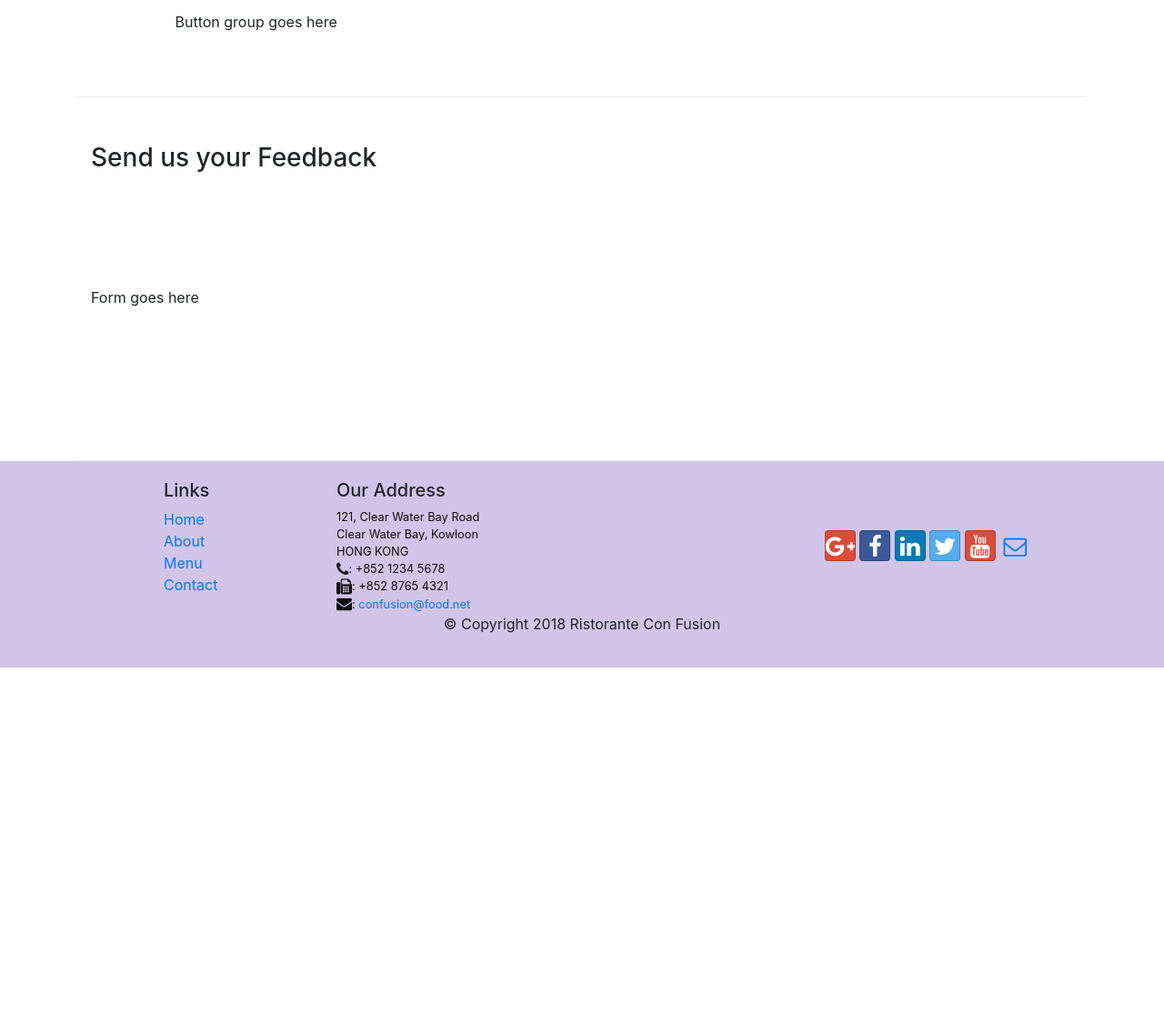
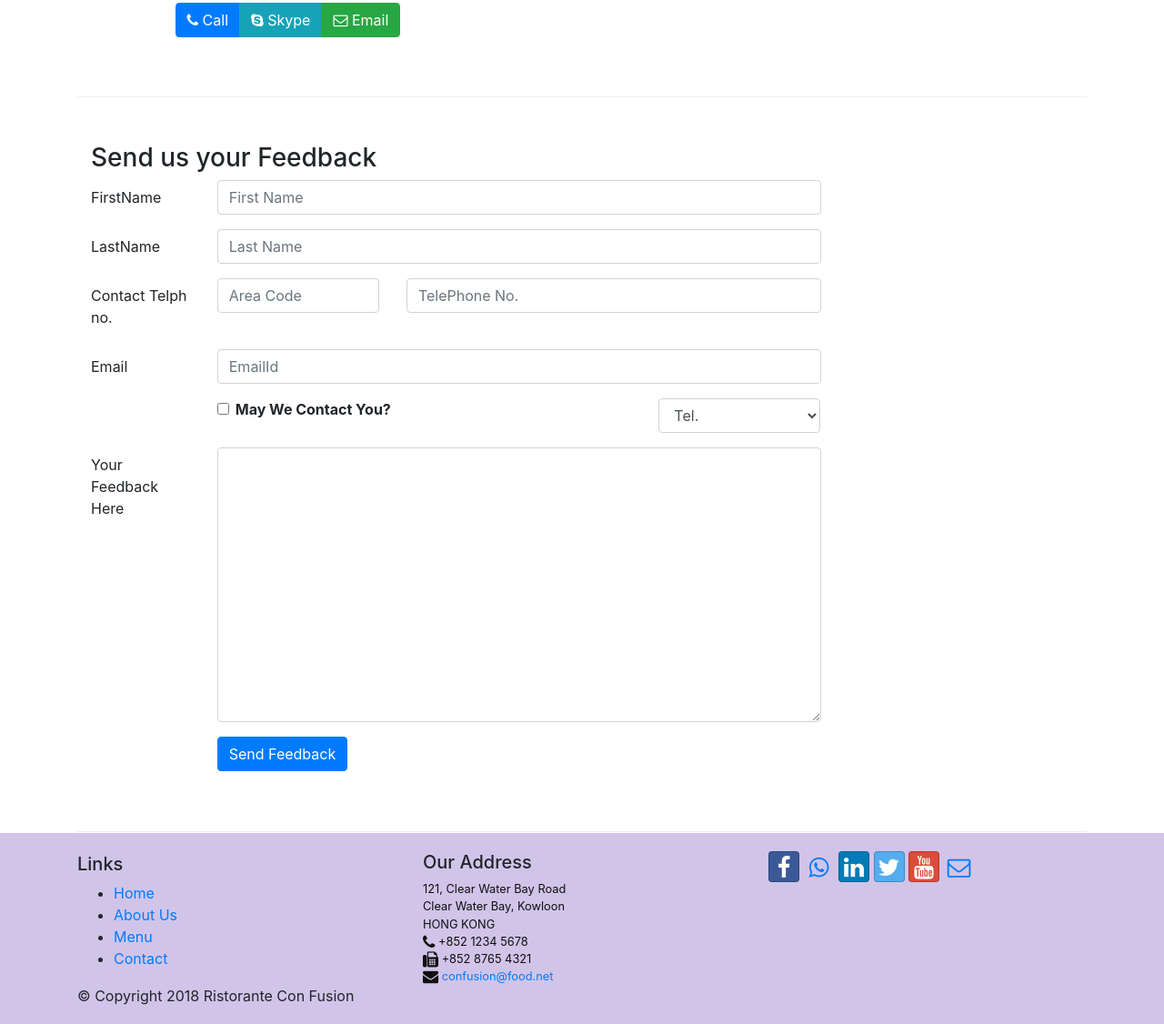
Before and after one commit to RamkiGanesh007/ConFusion, a website: page contactus.html in a window 1280 px wide. Shown: the part 758-1884 px from the top of the page at 91% size. Before the commit the page ends 1492 px from the top, so only its background shows below. Drawn offline with nearby package versions, Linux system fonts and the light colour scheme; files that its build step writes are made by us from their sources.

Commit message:
User Input Bootstrap

```diff
--- a/contactus.html
+++ b/contactus.html
@@ -13,7 +13,7 @@
     <link rel="stylesheet" href="node_modules/bootstrap/dist/css/bootstrap.min.css">
     <link rel="stylesheet" href="node_modules/font-awesome/css/font-awesome.min.css">
     <link rel="stylesheet" href="node_modules/bootstrap-social/bootstrap-social.css">
-    <link href="css/styles.css" rel="stylesheet">
+    <link href="./styles.css" rel="stylesheet">
 </head>
 
 <body>
@@ -28,7 +28,7 @@
                         <li class="nav-item"><a class="nav-link" href="./index.html"><span class="fa fa-home fa-lg"></span> Home</a></li>
                         <li class="nav-item"><a class="nav-link" href="./aboutus.html"><span class="fa fa-info fa-lg"></span> About</a></li>
                         <li class="nav-item"><a class="nav-link" href="#"><span class="fa fa-list fa-lg"></span> Menu</a></li>
-                        <li class="nav-item active"><a class="nav-link" href="#"><span class="fa fa-address-card fa-lg"></span> Contact</a></li>
+                        <li class="nav-item active"><a class="nav-link" href="./contactus.html"><span class="fa fa-address-card fa-lg"></span> Contact</a></li>
                 </ul>
             </div>
         </div>
@@ -79,7 +79,11 @@
                 <h5>Map of our Location</h5>
             </div>
             <div class="col-12 col-sm-11 offset-sm-1">
-                Button group goes here
+                <div class="btn-group" role="group">
+                    <a role="button" class="btn btn-primary" href="tel:+917386469793"><i class="fa fa-phone"></i> Call</a>
+                    <a role="button" class="btn btn-info" href="https://web.skype.com"><i class="fa fa-skype"></i> Skype</a>
+                    <a role="button" class="btn btn-success" href="mailto:gk4309303@gmail.com?Subject=Hello%20again"><i class="fa fa-envelope-o"></i> Email</a>
+                </div>
             </div>
         </div>
 
@@ -88,56 +92,118 @@
               <h3>Send us your Feedback</h3>
            </div>
             <div class="col-12 col-md-9">
-                Form goes here
+                <form>
+                    <div class="form-group row">
+                            <label for="firstname" class="col-md-2 col-form-label">FirstName</label>
+                        <div class="col-md-10">
+                            <input type="text"  class="form-control" id="firstname" name="firstname" placeholder="First Name">
+                        </div>
+                    </div>
+                    <div class="form-group row">
+                            <label for="lastname" class="col-md-2 col-form-label">LastName</label>
+                        <div class="col-md-10">
+                            <input type="text"  class="form-control" id="lastname" name="lastname" placeholder="Last Name">
+                        </div>
+                    </div>
+
+                    <div class="form-group row">
+                            <label for="telnum" class="col-12 col-md-2 col-form-label">Contact Telph no.</label>
+                        <div class="col-5 col-md-3">
+                            <input type="text"  class="form-control" id="areacode" name="areacode" placeholder="Area Code">
+                        </div>
+
+                        <div class="col-7 col-md-7">
+                            <input type="text"  class="form-control" id="telnum" name="telnum" placeholder="TelePhone No.">
+                        </div>
+                    </div>
+
+                        <div class="form-group row">
+                            <label for="emailid" class="col-md-2 col-form-label">Email</label>
+                        <div class="col-md-10">
+                            <input type="email"  class="form-control" id="emailid" name="emailid" placeholder="EmailId">
+                            </div>
+                        </div>
+                    <div class="form-group row">
+                        <div class="col-md-6 offset-md-2">
+                            <div class="form-check">
+                                <input type="checkbox" class="form-check-input" name="approve" id="approve" value="">
+                                <label class="form-check-label" for="approve">
+                                    <strong>May We Contact You?</strong>
+                                </label>
+                            </div>
+                        </div>
+
+                    <div class="col-md-3 offset-md-1">
+                        <select class="form-control">
+                            <option>Tel.</option>
+                            <option>Email</option>
+                        </select>
+                    </div>
+                </div>
+                <div class="form-group row">
+                    <label for="feedback" class="col-md-2 col-form-label">Your Feedback Here</label>
+                <div class="col-md-10">
+                    <textarea  class="form-control" id="feedback" name="feedback" placeholder="" rows="12"></textarea>
+                    </div>
+                </div>
+                <div class="form-group row">
+                    <div class="offset-md-2 col-md-10 ">
+                        <button type="submit" class="btn btn-primary">
+                            Send Feedback
+                        </button>
+
+                    </div>
+                </div>
+                </form>
+            </div>
             </div>
              <div class="col-12 col-md">
             </div>
        </div>
 
     </div>
-
     <footer class="footer">
         <div class="container">
             <div class="row">
-                <div class="col-4 offset-1 col-sm-2">
+                <div class="col-12 col-sm-4 align-self-center">
                     <h5>Links</h5>
-                    <ul class="list-unstyled">
-                        <li><a href="#">Home</a></li>
-                        <li><a href="#">About</a></li>
+                    <ul>
+                        <li><a href="./index.html"> Home</a></li>
+                        <li><a href="./aboutus.html">About Us</a></li>
                         <li><a href="#">Menu</a></li>
                         <li><a href="#">Contact</a></li>
                     </ul>
                 </div>
-                <div class="col-7 col-sm-5">
+                <div class="col-12 col-sm-4 align-self-center">
                     <h5>Our Address</h5>
                     <address>
 		              121, Clear Water Bay Road<br>
 		              Clear Water Bay, Kowloon<br>
 		              HONG KONG<br>
-                      <i class="fa fa-phone fa-lg"></i>: +852 1234 5678<br>
-                      <i class="fa fa-fax fa-lg"></i>: +852 8765 4321<br>
-                      <i class="fa fa-envelope fa-lg"></i>:
-                      <a href="mailto:confusion@food.net">confusion@food.net</a>
+		              <i class="fa fa-phone fa-lg"></i> +852 1234 5678<br>
+                      <i class="fa fa-fax fa-lg"></i> +852 8765 4321<br>
+                      <i class="fa fa-envelope fa-lg"></i> <a href="mailto:confusion@food.net"> confusion@food.net</a>
 		           </address>
                 </div>
-                <div class="col-12 col-sm-4 align-self-center">
-                    <div class="text-center">
-                        <a class="btn btn-social-icon btn-google" href="http://google.com/+"><i class="fa fa-google-plus"></i></a>
-                        <a class="btn btn-social-icon btn-facebook" href="http://www.facebook.com/profile.php?id="><i class="fa fa-facebook"></i></a>
-                        <a class="btn btn-social-icon btn-linkedin" href="http://www.linkedin.com/in/"><i class="fa fa-linkedin"></i></a>
-                        <a class="btn btn-social-icon btn-twitter" href="http://twitter.com/"><i class="fa fa-twitter"></i></a>
-                        <a class="btn btn-social-icon btn-google" href="http://youtube.com/"><i class="fa fa-youtube"></i></a>
-                        <a class="btn btn-social-icon" href="mailto:"><i class="fa fa-envelope-o"></i></a>
+                <div class="col-auto">
+                    <div >
+                        <a class="btn btn-social-icon btn-facebook" href="https://www.facebook.com/profile.php?id="><i class="fa fa-facebook fa-lg"></i></a>
+                        <a class="btn btn-social-icon btn-whatsapp" href=" https://wa.me/918309600944"><i class="fa fa-whatsapp fa-lg"></i></a>
+                        <a class="btn btn-social-icon btn-linkedin" href="https://www.linkedin.com/in/"> <i class="fa fa-linkedin fa-lg"></i> </a>
+                        <a class="btn btn-social-icon btn-twitter" href="https://twitter.com/"><i class="fa fa-twitter fa-lg"></i></a>
+                        <a class="btn btn-social-icon btn-google" href="https://youtube.com/"><i class="fa fa-youtube fa-lg"></i></a>
+                        <a class="btn btn-social-icon" href="mailto:"><i class="fa fa-envelope-o fa-lg"></i></a>
                     </div>
                 </div>
            </div>
-           <div class="row justify-content-center">
-                <div class="col-auto">
+           <div class="row">
+                <div class="col-12 col-sm-5">
                     <p>© Copyright 2018 Ristorante Con Fusion</p>
                 </div>
            </div>
         </div>
     </footer>
+
     <!-- jQuery first, then Popper.js, then Bootstrap JS. -->
     <script src="node_modules/jquery/dist/jquery.slim.min.js"></script>
     <script src="node_modules/popper.js/dist/umd/popper.min.js"></script>
```
Also changed, not shown: aboutus.html (+1 -1 lines), index.html (+1 -1 lines).
